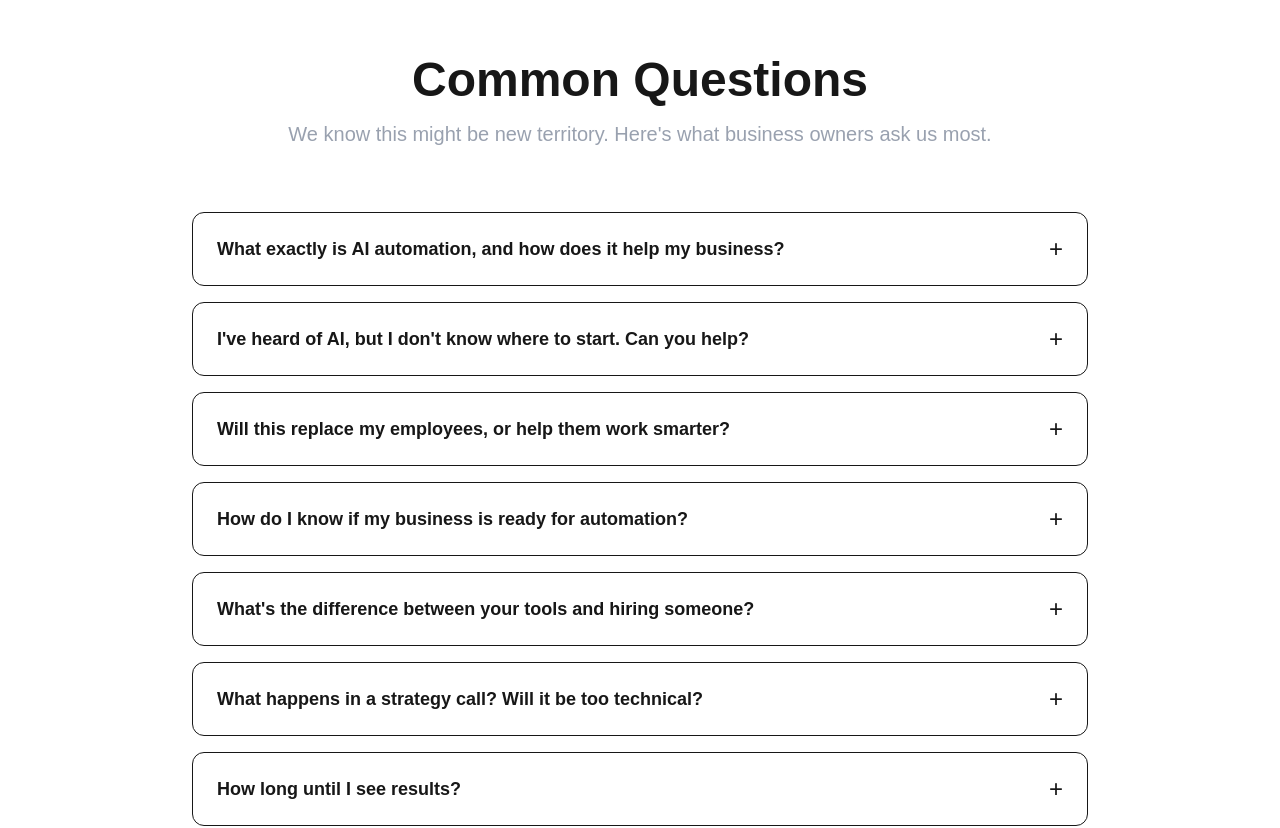
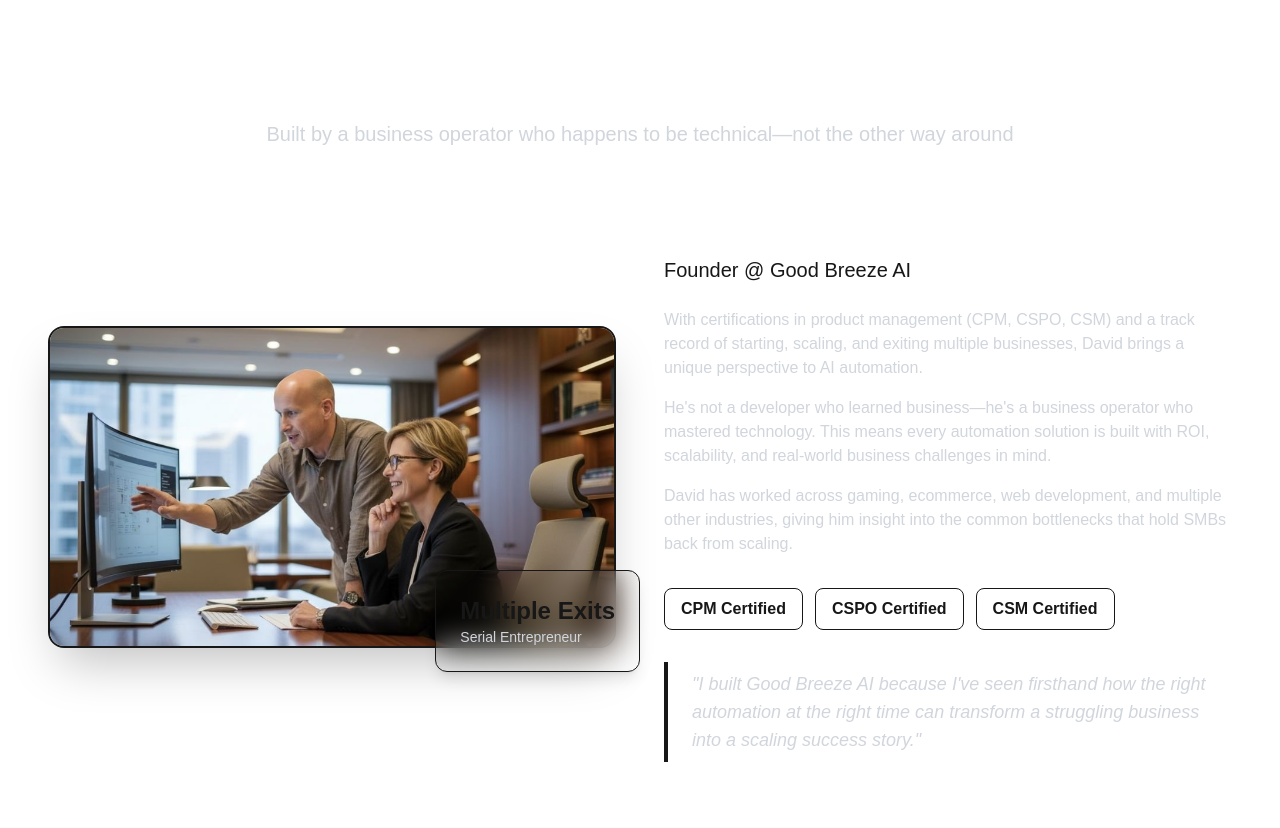
Before and after one commit to gbaidave/goodbreeze-site, a Next.js app: page / in a window 1280 px wide. Shown: the part 3540-4368 px from the top of the page. Built offline with nearby package versions, Linux system fonts and the light colour scheme.

Commit message:
Add FounderSection component with Dave's profile and bio

```diff
--- /dev/null
+++ b/components/home/FounderSection.tsx
@@ -0,0 +1,108 @@
+"use client";
+
+import { motion } from "framer-motion";
+import Image from "next/image";
+
+export default function FounderSection() {
+  return (
+    <section className="relative py-24 overflow-hidden">
+      {/* Background gradient */}
+      <div className="absolute inset-0 bg-gradient-to-b from-dark-800 via-dark-900 to-dark-800" />
+
+      <div className="relative z-10 max-w-7xl mx-auto px-6 sm:px-8 lg:px-12">
+        <motion.div
+          initial={{ opacity: 0, y: 20 }}
+          whileInView={{ opacity: 1, y: 0 }}
+          viewport={{ once: true }}
+          transition={{ duration: 0.6 }}
+          className="text-center mb-16"
+        >
+          <h2 className="text-4xl sm:text-5xl font-bold mb-4 bg-gradient-to-r from-primary via-accent-blue to-accent-purple bg-clip-text text-transparent">
+            Meet Your Automation Partner
+          </h2>
+          <p className="text-xl text-gray-300 max-w-3xl mx-auto">
+            Built by a business operator who happens to be technical—not the other way around
+          </p>
+        </motion.div>
+
+        <div className="grid lg:grid-cols-2 gap-12 items-center">
+          {/* Left: Image */}
+          <motion.div
+            initial={{ opacity: 0, x: -50 }}
+            whileInView={{ opacity: 1, x: 0 }}
+            viewport={{ once: true }}
+            transition={{ duration: 0.8 }}
+            className="relative"
+          >
+            <div className="relative rounded-2xl overflow-hidden border-2 border-primary/30 shadow-2xl shadow-primary/20">
+              <Image
+                src="/images/dave-profile.jpg"
+                alt="David Silverstein, Founder of Good Breeze AI"
+                width={600}
+                height={600}
+                className="w-full h-auto"
+              />
+              {/* Gradient overlay */}
+              <div className="absolute inset-0 bg-gradient-to-tr from-primary/10 to-accent-purple/10" />
+            </div>
+
+            {/* Floating badge */}
+            <motion.div
+              initial={{ opacity: 0, scale: 0.8 }}
+              whileInView={{ opacity: 1, scale: 1 }}
+              viewport={{ once: true }}
+              transition={{ duration: 0.8, delay: 0.4 }}
+              className="absolute -bottom-6 -right-6 bg-dark-700/95 backdrop-blur-lg border border-primary/30 rounded-xl p-6 shadow-lg"
+            >
+              <div className="text-2xl font-bold text-primary">Multiple Exits</div>
+              <div className="text-sm text-gray-300">Serial Entrepreneur</div>
+            </motion.div>
+          </motion.div>
+
+          {/* Right: Bio */}
+          <motion.div
+            initial={{ opacity: 0, x: 50 }}
+            whileInView={{ opacity: 1, x: 0 }}
+            viewport={{ once: true }}
+            transition={{ duration: 0.8, delay: 0.2 }}
+          >
+            <h3 className="text-3xl font-bold text-white mb-2">David Silverstein</h3>
+            <p className="text-xl text-primary mb-6">Founder @ Good Breeze AI</p>
+
+            <div className="space-y-4 text-gray-300 mb-8">
+              <p>
+                With certifications in product management (CPM, CSPO, CSM) and a track record of starting, scaling, and exiting multiple businesses, David brings a unique perspective to AI automation.
+              </p>
+              <p>
+                He's not a developer who learned business—he's a business operator who mastered technology. This means every automation solution is built with ROI, scalability, and real-world business challenges in mind.
+              </p>
+              <p>
+                David has worked across gaming, ecommerce, web development, and multiple other industries, giving him insight into the common bottlenecks that hold SMBs back from scaling.
+              </p>
+            </div>
+
+            {/* Certifications */}
+            <div className="flex flex-wrap gap-3 mb-8">
+              <div className="px-4 py-2 bg-primary/10 border border-primary/30 rounded-lg text-primary font-semibold">
+                CPM Certified
+              </div>
+              <div className="px-4 py-2 bg-accent-blue/10 border border-accent-blue/30 rounded-lg text-accent-blue font-semibold">
+                CSPO Certified
+              </div>
+              <div className="px-4 py-2 bg-accent-purple/10 border border-accent-purple/30 rounded-lg text-accent-purple font-semibold">
+                CSM Certified
+              </div>
+            </div>
+
+            {/* Quote */}
+            <div className="border-l-4 border-primary pl-6 py-2">
+              <p className="text-lg italic text-gray-300">
+                "I built Good Breeze AI because I've seen firsthand how the right automation at the right time can transform a struggling business into a scaling success story."
+              </p>
+            </div>
+          </motion.div>
+        </div>
+      </div>
+    </section>
+  );
+}
```
